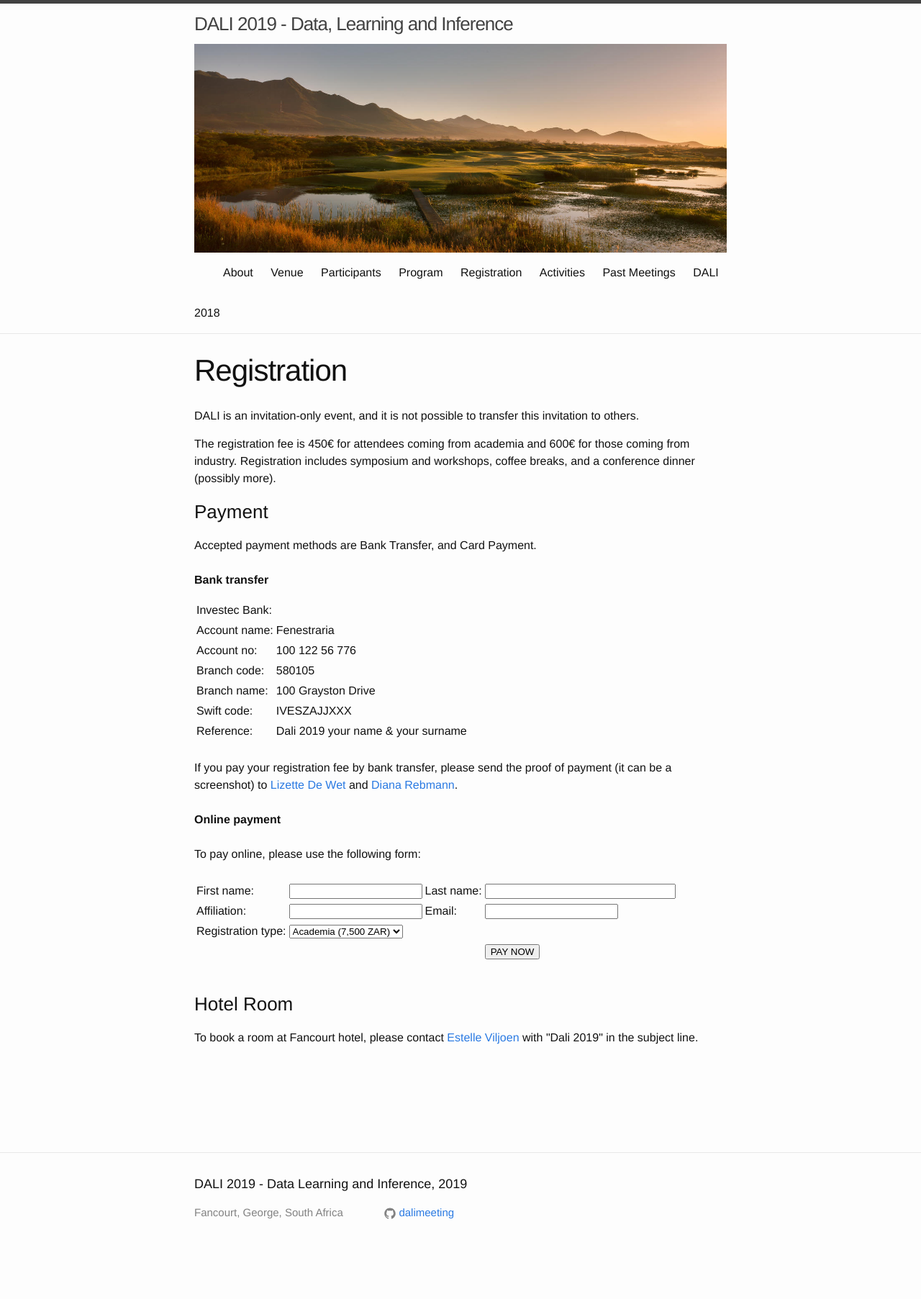
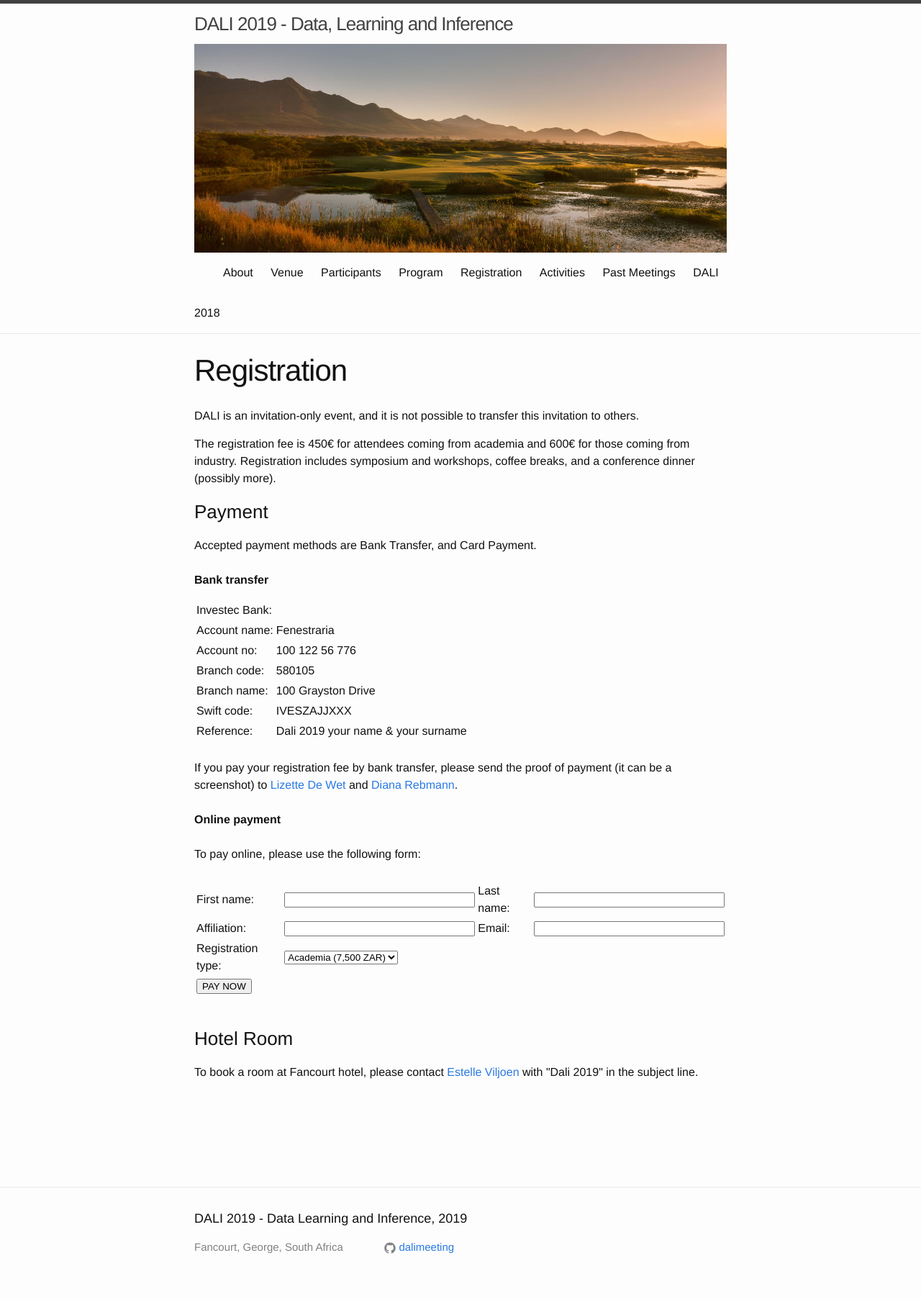
Before and after one commit to dalimeeting/dalimeeting.github.io, a Jekyll site: the page built from registration.html, in a window 1280 px wide. Shown: the whole page at 72% size. Built offline with Jekyll 4.4.1, drawn with Linux system fonts in a browser that asks for light colours; before the commit the page ends 1757 px from its top, so only the background shows below that.

Commit message:
Update registration.html

```diff
--- a/_layouts/registration.html
+++ b/_layouts/registration.html
@@ -34,15 +34,15 @@ layout: page
 
   <form name="form" id="form" method="POST" action="https://paynow.sagepay.co.za/site/paynow.aspx" target=”_blank”> <!---this is where you will POST too in a NEW WINDOW--->
   <table>
-  <tr><td>First name:</td><td><input type="text" name="customerFirstname"></td>
+  <tr><td>First name:</td><td><input type="text" size="30" name="customerFirstname"></td>
   <td>Last name:</td><td><input type="text" size="30" name="customerLastname"></td></tr>
-  <tr><td>Affiliation:</td><td><input type="text" name="customerAffiliation"></td>
-  <td>Email:</td><td><input type="text" name="customerEmail"></td></tr> <!---Card holders email address--->
+  <tr><td>Affiliation:</td><td><input type="text" size="30" name="customerAffiliation"></td>
+  <td>Email:</td><td><input type="text" size="30" name="customerEmail"></td></tr> <!---Card holders email address--->
   <tr><td>Registration type:</td><td><select name="customerType">
     <option value="academia">Academia (7,500 ZAR)</option>
     <option value="industry">Industry (10,000 ZAR)</option>
   </select></td><td></td><td></td></tr>
-  <tr><td></td><td></td><td></td><td><input name="submit" type="submit" value="PAY NOW"></td></tr> <!---Submit button--->
+  <tr><td><input name="submit" type="submit" value="PAY NOW"></td><td></td><td></td><td></td></tr> <!---Submit button--->
   </table>
   </form>
   </p>
```
